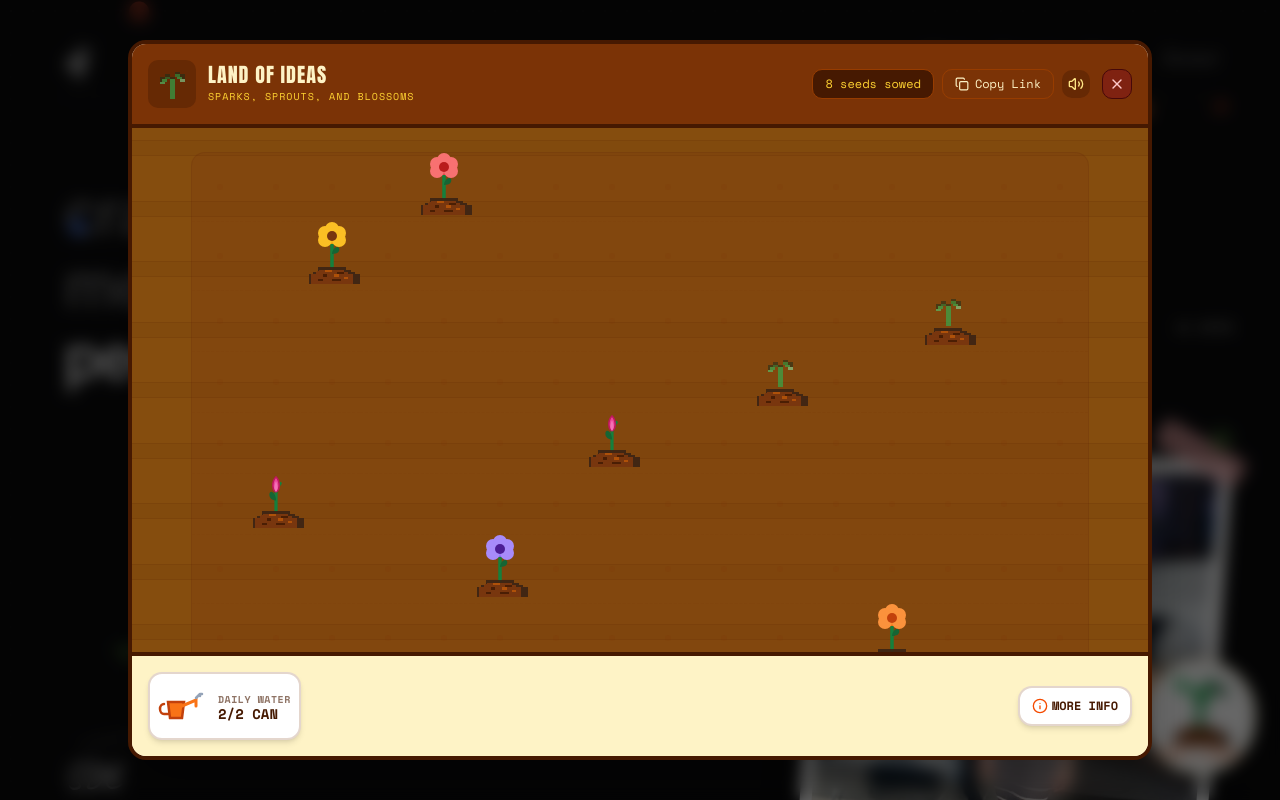
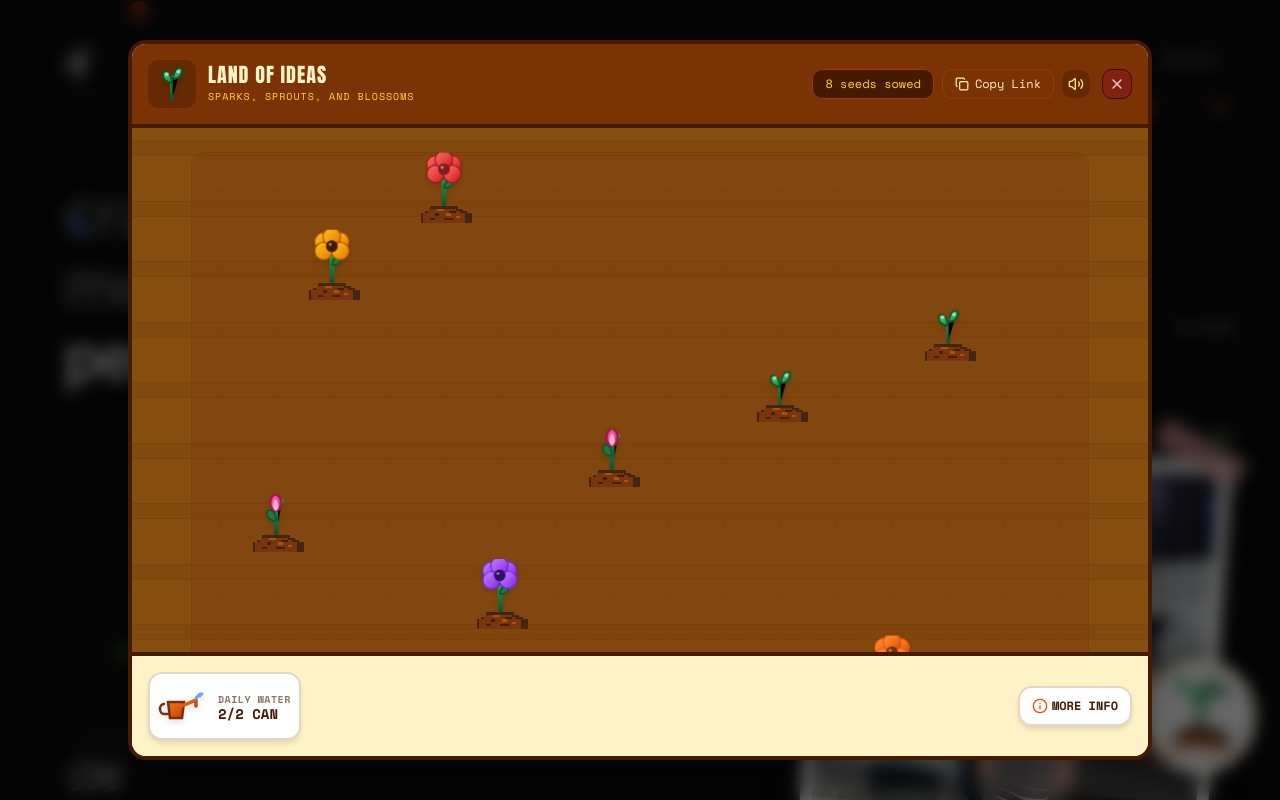
Before and after one commit to 1216-dev/Devshree_Portfolio_Website, a Next.js app: page / in a window 1280 px wide. Both pictures are taken after a click on the button "PLANT A SEED!". Shown: the top 800 px of the page. Built offline with nearby package versions, Linux system fonts and the light colour scheme; a web font is replaced by a local one.

Commit message:
Enhance icons with 3D gradients and add wind sway animations and overlay Info Card

```diff
--- a/components/seed-garden.tsx
+++ b/components/seed-garden.tsx
@@ -104,38 +104,50 @@ const SoilIcon = () => (
 )
 
 const SproutIcon = () => (
-  <svg className="w-10 h-10 animate-pulse" viewBox="0 0 16 16" shapeRendering="crispEdges" xmlns="http://www.w3.org/2000/svg">
-    {/* Black outline */}
-    <rect x="7" y="5" width="2" height="9" fill="#1b2e1a" />
-    <rect x="5" y="4" width="2" height="2" fill="#1b2e1a" />
-    <rect x="3" y="5" width="2" height="2" fill="#1b2e1a" />
-    <rect x="9" y="3" width="2" height="2" fill="#1b2e1a" />
-    <rect x="11" y="4" width="2" height="2" fill="#1b2e1a" />
-
-    {/* Stem fill */}
-    <rect x="7" y="6" width="2" height="8" fill="#22c55e" />
-
-    {/* Left Leaf fill */}
-    <rect x="5" y="5" width="2" height="1" fill="#15803d" />
-    <rect x="4" y="6" width="2" height="1" fill="#22c55e" />
-    <rect x="3" y="7" width="2" height="1" fill="#4ade80" />
-
-    {/* Right Leaf fill */}
-    <rect x="9" y="4" width="2" height="1" fill="#16a34a" />
-    <rect x="10" y="5" width="2" height="1" fill="#22c55e" />
-    <rect x="11" y="6" width="2" height="1" fill="#86efac" />
+  <svg className="w-10 h-10 filter drop-shadow-md" viewBox="0 0 32 32" xmlns="http://www.w3.org/2000/svg">
+    <defs>
+      <linearGradient id="sproutGrad" x1="0%" y1="0%" x2="100%" y2="100%">
+        <stop offset="0%" stopColor="#4ade80" />
+        <stop offset="100%" stopColor="#15803d" />
+      </linearGradient>
+      <linearGradient id="stemGrad" x1="0%" y1="0%" x2="0%" y2="100%">
+        <stop offset="0%" stopColor="#22c55e" />
+        <stop offset="100%" stopColor="#14532d" />
+      </linearGradient>
+    </defs>
+    {/* Stem */}
+    <path d="M16 28V15C16 11 18 8 22 7" stroke="url(#stemGrad)" strokeWidth="3" strokeLinecap="round" />
+    <path d="M16 28V15C16 11 18 8 22 7" stroke="#166534" strokeWidth="1" strokeLinecap="round" />
+    {/* Left Leaf */}
+    <path d="M16 15C11 15 8 11 9 7C12 4 16 9 16 15Z" fill="url(#sproutGrad)" stroke="#14532d" strokeWidth="1.5" strokeLinejoin="round" />
+    {/* Right Leaf */}
+    <path d="M17 12C22 12 25 8 24 4C21 1 17 6 17 12Z" fill="url(#sproutGrad)" stroke="#14532d" strokeWidth="1.5" strokeLinejoin="round" />
+    {/* Little Highlight */}
+    <circle cx="12" cy="8" r="1.5" fill="#f0fdf4" opacity="0.6" />
+    <circle cx="21" cy="6" r="1.5" fill="#f0fdf4" opacity="0.6" />
   </svg>
 )
 
 const BudIcon = () => (
-  <svg className="w-8.5 h-10" viewBox="0 0 32 36" fill="none" xmlns="http://www.w3.org/2000/svg">
+  <svg className="w-10 h-11 filter drop-shadow-md" viewBox="0 0 32 36" xmlns="http://www.w3.org/2000/svg">
+    <defs>
+      <linearGradient id="budGrad" x1="0%" y1="0%" x2="100%" y2="100%">
+        <stop offset="0%" stopColor="#f472b6" />
+        <stop offset="60%" stopColor="#ec4899" />
+        <stop offset="100%" stopColor="#9d174d" />
+      </linearGradient>
+      <linearGradient id="stemBudGrad" x1="0%" y1="0%" x2="0%" y2="100%">
+        <stop offset="0%" stopColor="#16a34a" />
+        <stop offset="100%" stopColor="#14532d" />
+      </linearGradient>
+    </defs>
     {/* Stem */}
-    <path d="M16 34V16C16 12 18 10 20 8" stroke="#15803D" strokeWidth="3" strokeLinecap="round" />
+    <path d="M16 32V14C16 10 18 8 21 6" stroke="url(#stemBudGrad)" strokeWidth="3.5" strokeLinecap="round" />
     {/* Leaves */}
-    <path d="M16 24C11 24 9 20 10 17C12 14 16 18 16 24Z" fill="#166534" />
-    {/* Bud Head */}
-    <path d="M16 16C12 14 12 6 16 2C20 6 20 14 16 16Z" fill="#EC4899" stroke="#BE185D" strokeWidth="1.5" />
-    <path d="M16 16C14 14 14 10 16 6C18 10 18 14 16 16Z" fill="#F472B6" />
+    <path d="M16 22C10 22 8 18 9 14C12 11 16 15 16 22Z" fill="#15803d" stroke="#14532d" strokeWidth="1.5" />
+    {/* Bud Petal Head */}
+    <path d="M16 14C10 12 10 3 16 0C22 3 22 12 16 14Z" fill="url(#budGrad)" stroke="#9d174d" strokeWidth="2" strokeLinejoin="round" />
+    <path d="M16 14C13 12 13 8 16 4C19 8 19 12 16 14Z" fill="#fbcfe8" opacity="0.8" />
   </svg>
 )
 
@@ -143,51 +155,85 @@ const FlowerIcon = ({ type }: { type: FlowerType }) => {
   const getColors = () => {
     switch (type) {
       case 'rose':
-        return { petal: '#EF4444', center: '#B91C1C', petalLight: '#F87171' }
+        return { petal: 'url(#rosePetal)', center: '#7f1d1d', border: '#991b1b' }
       case 'sunflower':
-        return { petal: '#F59E0B', center: '#78350F', petalLight: '#FBBF24' }
+        return { petal: 'url(#sunflowerPetal)', center: '#451a03', border: '#b45309' }
       case 'violet':
-        return { petal: '#8B5CF6', center: '#4C1D95', petalLight: '#A78BFA' }
+        return { petal: 'url(#violetPetal)', center: '#2e1065', border: '#6d28d9' }
       case 'marigold':
       default:
-        return { petal: '#F97316', center: '#C2410C', petalLight: '#FB923C' }
+        return { petal: 'url(#marigoldPetal)', center: '#7c2d12', border: '#ea580c' }
     }
   }
   const colors = getColors()
 
   return (
-    <svg className="w-10 h-12" viewBox="0 0 40 48" fill="none" xmlns="http://www.w3.org/2000/svg">
-      {/* Stem & Leaf */}
-      <path d="M20 46V22C20 17 22 15 24 13" stroke="#15803D" strokeWidth="3.5" strokeLinecap="round" />
-      <path d="M20 32C26 32 28 29 27 26C25 23 20 27 20 32Z" fill="#166534" />
+    <svg className="w-12 h-14 filter drop-shadow-md" viewBox="0 0 40 48" xmlns="http://www.w3.org/2000/svg">
+      <defs>
+        <linearGradient id="rosePetal" x1="0%" y1="0%" x2="100%" y2="100%">
+          <stop offset="0%" stopColor="#f87171" />
+          <stop offset="50%" stopColor="#ef4444" />
+          <stop offset="100%" stopColor="#b91c1c" />
+        </linearGradient>
+        <linearGradient id="sunflowerPetal" x1="0%" y1="0%" x2="100%" y2="100%">
+          <stop offset="0%" stopColor="#fbbf24" />
+          <stop offset="50%" stopColor="#f59e0b" />
+          <stop offset="100%" stopColor="#d97706" />
+        </linearGradient>
+        <linearGradient id="violetPetal" x1="0%" y1="0%" x2="100%" y2="100%">
+          <stop offset="0%" stopColor="#c084fc" />
+          <stop offset="50%" stopColor="#a855f7" />
+          <stop offset="100%" stopColor="#7e22ce" />
+        </linearGradient>
+        <linearGradient id="marigoldPetal" x1="0%" y1="0%" x2="100%" y2="100%">
+          <stop offset="0%" stopColor="#fb923c" />
+          <stop offset="50%" stopColor="#f97316" />
+          <stop offset="100%" stopColor="#c2410c" />
+        </linearGradient>
+        <linearGradient id="stemFlowerGrad" x1="0%" y1="0%" x2="0%" y2="100%">
+          <stop offset="0%" stopColor="#22c55e" />
+          <stop offset="100%" stopColor="#14532d" />
+        </linearGradient>
+      </defs>
+      {/* Stem */}
+      <path d="M20 44V20C20 15 22 13 24 11" stroke="url(#stemFlowerGrad)" strokeWidth="4" strokeLinecap="round" />
+      <path d="M20 30C26 30 28 27 27 24C25 21 20 25 20 30Z" fill="#15803d" stroke="#14532d" strokeWidth="1.5" />
 
-      {/* Petals */}
-      <circle cx="20" cy="14" r="8" fill={colors.petal} />
-      <circle cx="13" cy="11" r="7" fill={colors.petalLight} />
-      <circle cx="27" cy="11" r="7" fill={colors.petalLight} />
-      <circle cx="13" cy="18" r="7" fill={colors.petalLight} />
-      <circle cx="27" cy="18" r="7" fill={colors.petalLight} />
-      <circle cx="20" cy="7" r="7" fill={colors.petalLight} />
+      {/* Petals (3D layered look) */}
+      <circle cx="20" cy="14" r="8" fill={colors.petal} stroke={colors.border} strokeWidth="1.5" />
+      <circle cx="13" cy="10" r="7.5" fill={colors.petal} stroke={colors.border} strokeWidth="1" />
+      <circle cx="27" cy="10" r="7.5" fill={colors.petal} stroke={colors.border} strokeWidth="1" />
+      <circle cx="13" cy="18" r="7.5" fill={colors.petal} stroke={colors.border} strokeWidth="1" />
+      <circle cx="27" cy="18" r="7.5" fill={colors.petal} stroke={colors.border} strokeWidth="1" />
+      <circle cx="20" cy="6" r="7.5" fill={colors.petal} stroke={colors.border} strokeWidth="1" />
 
-      {/* Center */}
+      {/* Center disk */}
       <circle cx="20" cy="14" r="5" fill={colors.center} />
+      {/* Highlight on center */}
+      <circle cx="18.5" cy="12.5" r="1.2" fill="#ffffff" opacity="0.5" />
     </svg>
   )
 }
 
 const WateringCanIcon = ({ animate }: { animate?: boolean }) => (
   <motion.svg
-    animate={animate ? { rotate: [-10, -35, -10], y: [0, -3, 0] } : {}}
-    transition={{ duration: 0.8, repeat: animate ? Infinity : 0 }}
-    className="w-12 h-12"
+    animate={animate ? { rotate: [-15, -40, -15], y: [0, -4, 0] } : {}}
+    transition={{ duration: 0.8, repeat: animate ? Infinity : 0, ease: "easeInOut" }}
+    className="w-12 h-12 filter drop-shadow-md"
     viewBox="0 0 48 48"
     fill="none"
     xmlns="http://www.w3.org/2000/svg"
   >
-    <path d="M10 20H26L24 36H12L10 20Z" fill="#F97316" stroke="#C2410C" strokeWidth="2.5" />
-    <path d="M6 22C4 22 2 24 2 27C2 30 4 32 6 32H10" stroke="#C2410C" strokeWidth="2.5" strokeLinecap="round" />
-    <path d="M24 24L38 18V24" stroke="#F97316" strokeWidth="3" strokeLinecap="round" />
-    <path d="M38 16L42 12M42 12H44M42 12V14" stroke="#94A3B8" strokeWidth="2.5" strokeLinecap="round" />
+    <defs>
+      <linearGradient id="canGrad" x1="0%" y1="0%" x2="100%" y2="100%">
+        <stop offset="0%" stopColor="#f97316" />
+        <stop offset="100%" stopColor="#c2410c" />
+      </linearGradient>
+    </defs>
+    <path d="M10 20H26L24 36H12L10 20Z" fill="url(#canGrad)" stroke="#7c2d12" strokeWidth="2.5" />
+    <path d="M6 22C4 22 2 24 2 27C2 30 4 32 6 32H10" stroke="#7c2d12" strokeWidth="2.5" strokeLinecap="round" />
+    <path d="M24 24L38 18V24" stroke="url(#canGrad)" strokeWidth="3.5" strokeLinecap="round" />
+    <path d="M38 16L42 12M42 12H44M42 12V14" stroke="#60a5fa" strokeWidth="3" strokeLinecap="round" />
   </motion.svg>
 )
 
@@ -509,8 +555,19 @@ export function SeedGarden() {
                   </div>
                 )}
 
-                {/* Show Stage Icon */}
-                <div className="relative">
+                {/* Show Stage Icon with swaying animation to look alive */}
+                <motion.div
+                  className="relative"
+                  animate={{
+                    rotate: [-1.5, 1.5, -1.5],
+                    scale: [1, 1.03, 1]
+                  }}
+                  transition={{
+                    duration: 2.5 + (r % 3) * 0.5 + (c % 3) * 0.3,
+                    repeat: Infinity,
+                    ease: "easeInOut"
+                  }}
+                >
                   {plant.stage === 'seed' && <div className="w-8 h-8 flex items-center justify-center"><div className="w-2.5 h-2.5 rounded-full bg-amber-800 animate-bounce" /></div>}
                   {plant.stage === 'sprout' && <SproutIcon />}
                   {plant.stage === 'bud' && <BudIcon />}
@@ -520,7 +577,7 @@ export function SeedGarden() {
                   {plant.wateredByMeToday && (
                     <span className="absolute -top-2 -right-2 bg-blue-500 text-white rounded-full p-0.5 text-[8px] animate-bounce">💧</span>
                   )}
-                </div>
+                </motion.div>
 
                 {/* Soil background mound */}
                 <div className="-mt-3 opacity-90">
@@ -698,6 +755,46 @@ export function SeedGarden() {
                 >
                   {renderGrid()}
                 </div>
+
+                {/* White Info Card Popup Overlay (Positioned inside board area matching screenshot) */}
+                <AnimatePresence>
+                  {showInfo && (
+                    <motion.div
+                      initial={{ opacity: 0, scale: 0.95, x: 20 }}
+                      animate={{ opacity: 1, scale: 1, x: 0 }}
+                      exit={{ opacity: 0, scale: 0.95, x: 20 }}
+                      className="absolute right-4 top-4 bottom-4 z-40 bg-white border-4 border-amber-950 p-6 rounded-sm text-amber-950 max-w-[280px] shadow-2xl flex flex-col font-mono text-[10px] leading-relaxed overflow-y-auto"
+                    >
+                      {/* Close button */}
+                      <button
+                        onClick={() => setShowInfo(false)}
+                        className="absolute top-2.5 right-2.5 text-amber-800 hover:text-amber-950 font-bold transition-colors text-sm"
+                      >
+                        ✕
+                      </button>
+
+                      {/* Header Sprout Icon */}
+                      <div className="mb-3">
+                        <SproutIcon />
+                      </div>
+
+                      {/* Guide texts */}
+                      <div className="space-y-3">
+                        <p>1. Plant yours: Drop a seed to start your sprout.</p>
+                        <p>2. Water another: Water any sprout on the canvas to help it bloom.</p>
+                        <p>3. Share to bloom: Share your link so others can water and bloom your sprout.</p>
+
+                        <div className="border-t-2 border-dashed border-amber-900/20 pt-2.5 mt-2">
+                          <h4 className="font-bold text-amber-800 mb-1">NOTE</h4>
+                          <ul className="list-disc list-inside space-y-1">
+                            <li>Every sprout is a surprise flower, you&apos;ll only know what it is once it grows!</li>
+                            <li>You can only plant one sprout and water up to two other sprouts a day.</li>
+                          </ul>
+                        </div>
+                      </div>
+                    </motion.div>
+                  )}
+                </AnimatePresence>
               </div>
 
               {/* Footer Panel Controls */}
@@ -757,54 +854,7 @@ export function SeedGarden() {
                 </div>
               </div>
 
-              {/* Information Drawer Overlay */}
-              <AnimatePresence>
-                {showInfo && (
-                  <motion.div
-                    initial={{ y: '100%' }}
-                    animate={{ y: 0 }}
-                    exit={{ y: '100%' }}
-                    className="absolute inset-x-0 bottom-0 bg-amber-950 text-amber-100 p-6 z-50 border-t-4 border-amber-950 flex flex-col gap-4 font-mono max-h-[80%]"
-                  >
-                    <div className="flex items-center justify-between border-b border-amber-800 pb-2">
-                      <h3 className="font-bold text-amber-300 uppercase tracking-widest text-sm flex items-center gap-2">
-                        <span>🌱</span> Garden Rules & Guide
-                      </h3>
-                      <button
-                        onClick={() => setShowInfo(false)}
-                        className="text-amber-400 hover:text-white"
-                      >
-                        <X className="w-4.5 h-4.5" />
-                      </button>
-                    </div>
-
-                    <div className="grid md:grid-cols-2 gap-6 text-xs leading-relaxed">
-                      <div>
-                        <h4 className="font-bold text-amber-200 mb-2 border-b border-amber-900/60 pb-1">INSTRUCTIONS</h4>
-                        <ol className="list-decimal list-inside space-y-2">
-                          <li>
-                            <span className="font-bold text-amber-300">Plant yours:</span> Click any empty dirt spot on the grid to drop a seed. Share your idea with the world!
-                          </li>
-                          <li>
-                            <span className="font-bold text-amber-300">Water another:</span> Activate your daily watering can and click someone else&apos;s sprout to support their idea.
-                          </li>
-                          <li>
-                            <span className="font-bold text-amber-300">Share to bloom:</span> Copy the site link and share it so others can water and bloom your sprout.
-                          </li>
-                        </ol>
-                      </div>
-
-                      <div>
-                        <h4 className="font-bold text-amber-200 mb-2 border-b border-amber-900/60 pb-1">NOTE</h4>
-                        <ul className="list-disc list-inside space-y-2">
-                          <li>Every sprout is a surprise flower; it will evolve dynamically as it accumulates water drops. You will only find out what it is once it fully blooms!</li>
-                          <li>To keep the garden fair and healthy, you can only plant one sprout and water up to two other sprouts a day.</li>
-                        </ul>
-                      </div>
-                    </div>
-                  </motion.div>
-                )}
-              </AnimatePresence>
+              {/* Bottom bar rules overlay deleted because it is now inside the grid overlay popup */}
 
               {/* Seed Planter Dialog Form Overlay */}
               <AnimatePresence>
```
